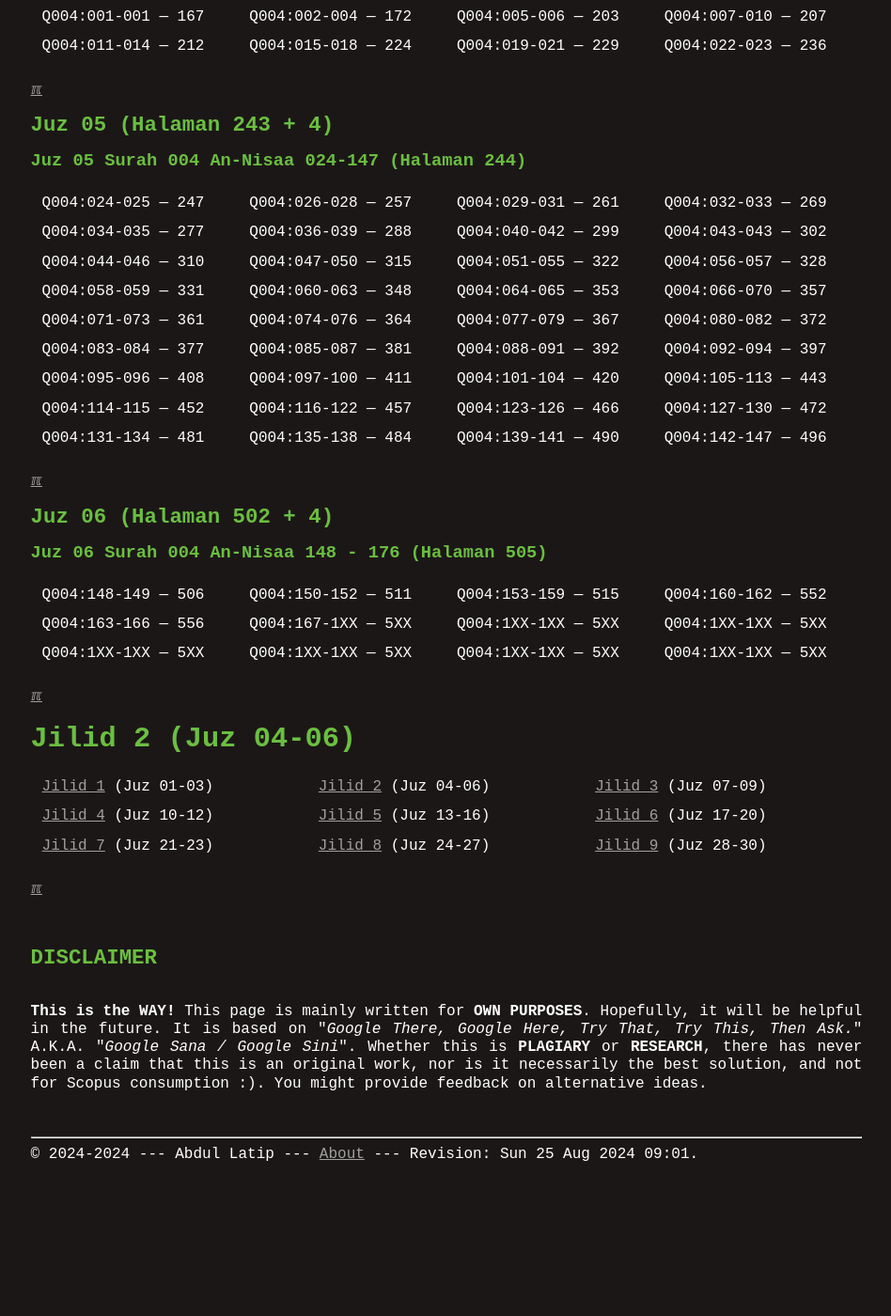
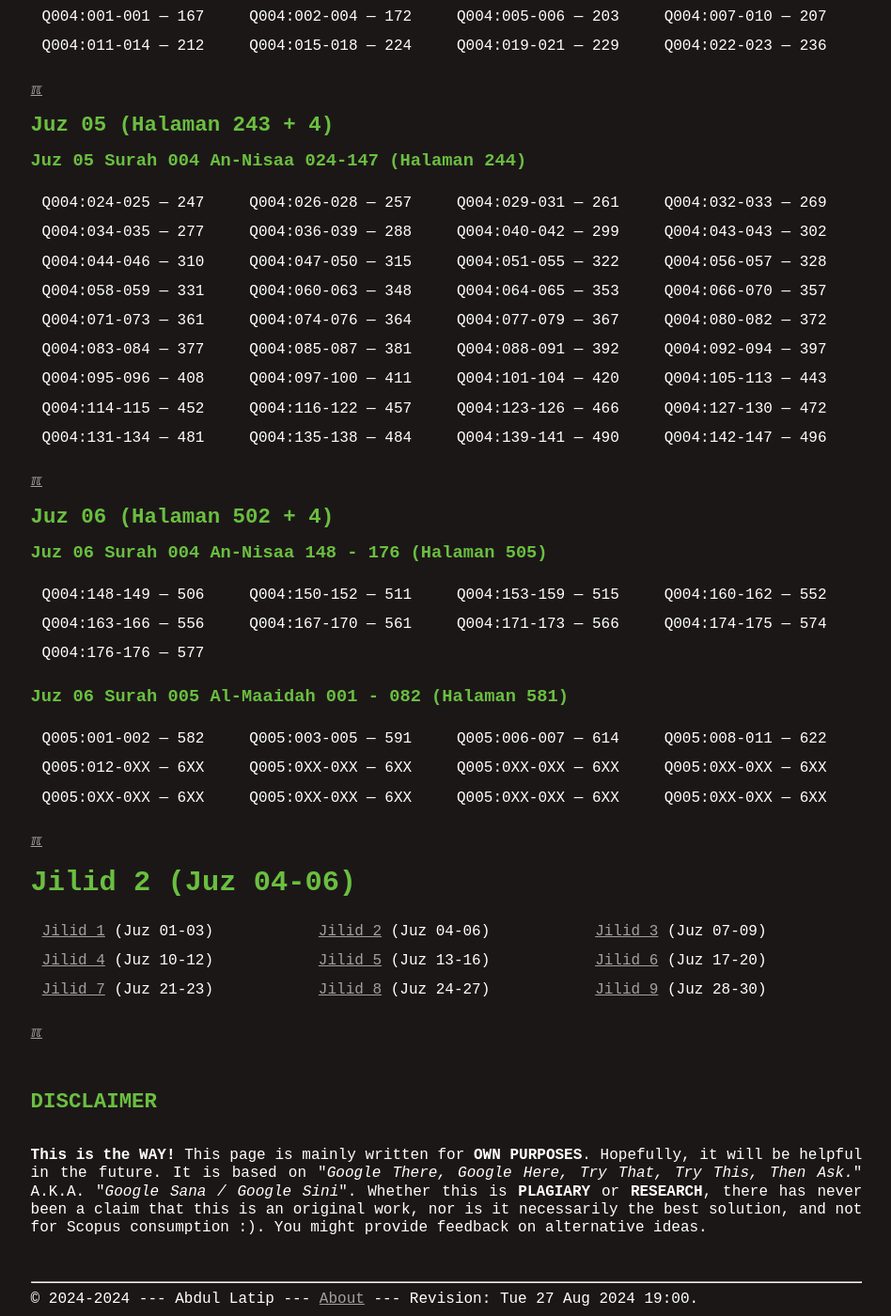
Before and after one commit to dullatip/indexquran, a Jekyll site: the page built from 002.md, in a window 1280 px wide and 1400 px high, scrolled down 1171 px. Shown: the whole window at 94% size, without its empty margins (165-1113 px from the left). Built offline with Jekyll 4.4.1, drawn with Linux system fonts in a browser that asks for light colours; before the commit the page ends 2417 px from its top, so only the background shows below that.

Commit message:
modified:   002.md

```diff
--- a/002.md
+++ b/002.md
@@ -53,8 +53,14 @@
 ### Juz 06 Surah 004 An-Nisaa 148 - 176 (Halaman 505)
 
 | Q004:148-149 --- 506 | Q004:150-152 --- 511 | Q004:153-159 --- 515 | Q004:160-162 --- 552 |
-| Q004:163-166 --- 556 | Q004:167-1XX --- 5XX | Q004:1XX-1XX --- 5XX | Q004:1XX-1XX --- 5XX |
-| Q004:1XX-1XX --- 5XX | Q004:1XX-1XX --- 5XX | Q004:1XX-1XX --- 5XX | Q004:1XX-1XX --- 5XX |
+| Q004:163-166 --- 556 | Q004:167-170 --- 561 | Q004:171-173 --- 566 | Q004:174-175 --- 574 |
+| Q004:176-176 --- 577 |
+
+### Juz 06 Surah 005 Al-Maaidah 001 - 082 (Halaman 581)
+
+| Q005:001-002 --- 582 | Q005:003-005 --- 591 | Q005:006-007 --- 614 | Q005:008-011 --- 622 |
+| Q005:012-0XX --- 6XX | Q005:0XX-0XX --- 6XX | Q005:0XX-0XX --- 6XX | Q005:0XX-0XX --- 6XX |
+| Q005:0XX-0XX --- 6XX | Q005:0XX-0XX --- 6XX | Q005:0XX-0XX --- 6XX | Q005:0XX-0XX --- 6XX |
 
 [&#x213C;](#)<br id="idxA">
 # Jilid 2 (Juz 04-06)
--- a/_config.yml
+++ b/_config.yml
@@ -1,4 +1,4 @@
-version:          "Sun 25 Aug 2024 09:01"
+version:          "Tue 27 Aug 2024 19:00"
 copyright:        "2024-2024"
 title:            "Index Tafsir Al-Azhar HAMKA"
 author:           "Abdul Latip"
```
Also changed, not shown: 000.md (+1 -1 lines).
